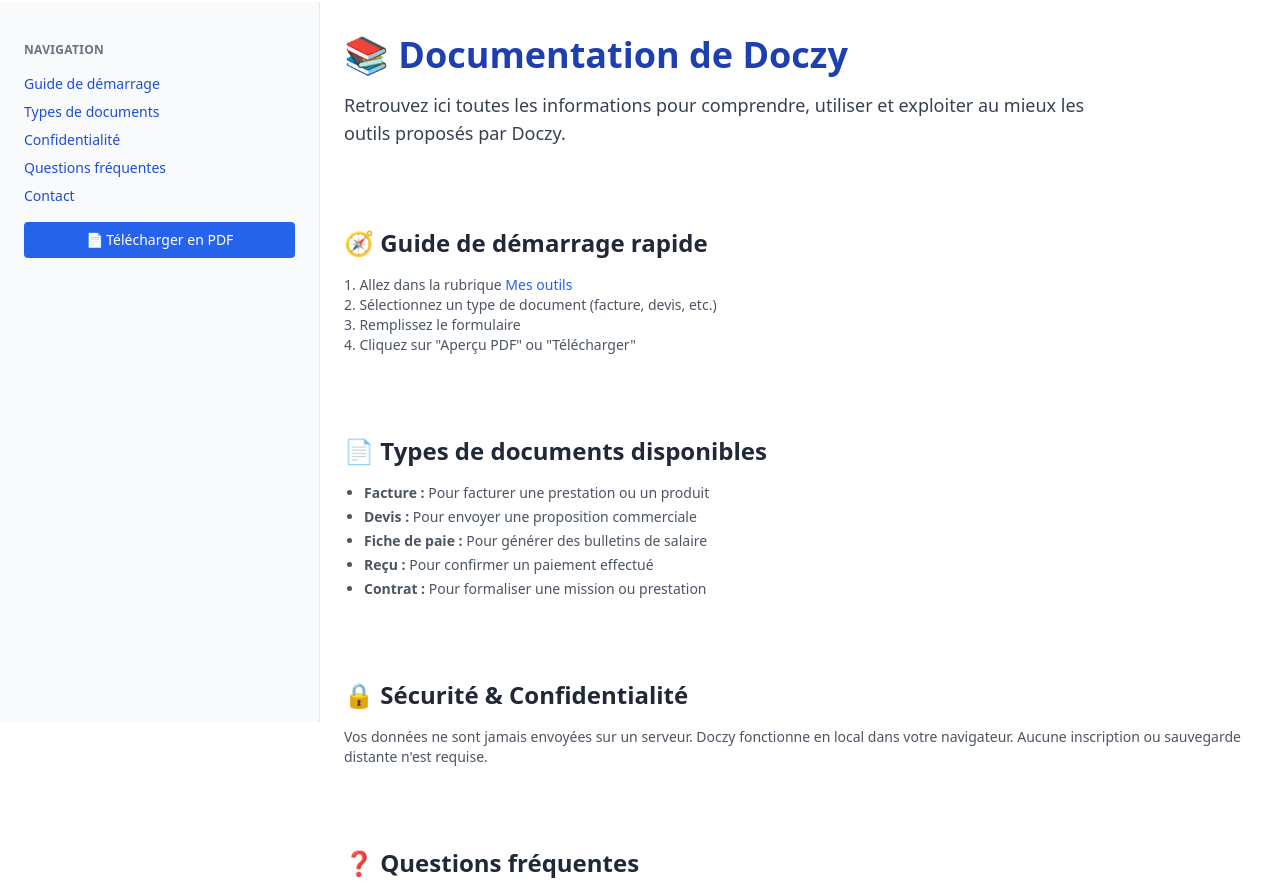
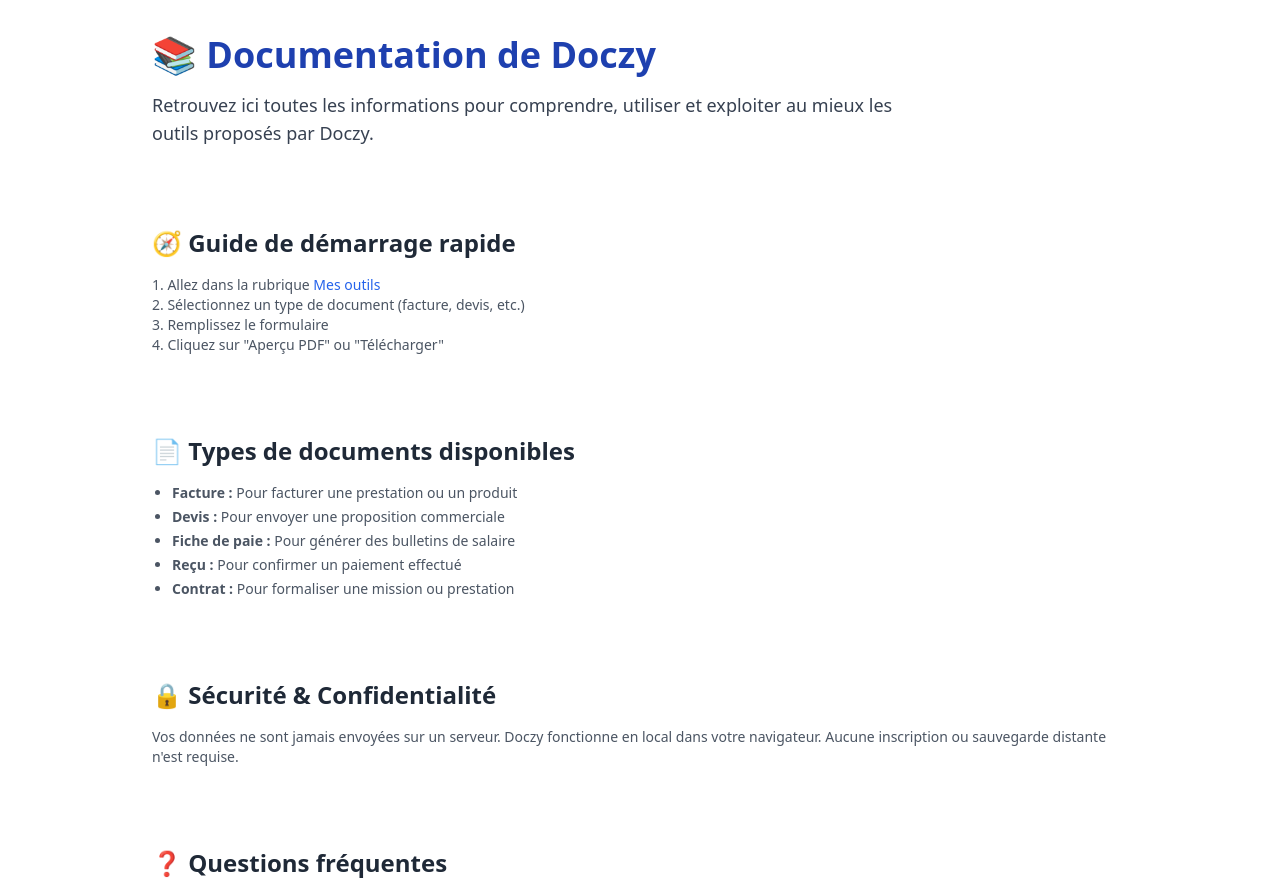
Before and after one commit to Ju-Henry1/Doczy, a Nuxt app: page /docs in a window 1280 px wide. Shown: the part 78-973 px from the top of the page. Built offline with nearby package versions, Linux system fonts and the light colour scheme.

Commit message:
VERSION 1 - Maj Doc

```diff
--- a/pages/docs.vue
+++ b/pages/docs.vue
@@ -1,26 +1,7 @@
 <template>
-    <div class="flex bg-white min-h-screen">
-      <!-- Table des matières -->
-      <aside class="hidden lg:block w-1/4 bg-gray-50 border-r px-6 py-10 fixed top-[80px] left-0 h-[calc(100vh-80px)] overflow-y-auto z-10">
-        <nav class="space-y-4 text-sm sticky">
-          <h2 class="text-xs uppercase tracking-wide text-gray-500 font-semibold mb-2">Navigation</h2>
-          <ul class="space-y-2">
-            <li><a href="#start" class="text-blue-700 hover:underline">Guide de démarrage</a></li>
-            <li><a href="#types" class="text-blue-700 hover:underline">Types de documents</a></li>
-            <li><a href="#privacy" class="text-blue-700 hover:underline">Confidentialité</a></li>
-            <li><a href="#faq" class="text-blue-700 hover:underline">Questions fréquentes</a></li>
-            <li><a href="#contact" class="text-blue-700 hover:underline">Contact</a></li>
-          </ul>
-          <div class="mt-8">
-            <button @click="downloadPDF" class="bg-blue-600 text-white px-4 py-2 rounded text-sm hover:bg-blue-700 w-full">
-              📄 Télécharger en PDF
-            </button>
-          </div>
-        </nav>
-      </aside>
-
-      <!-- Contenu -->
-      <main ref="pdfContent" class="lg:ml-[25%] px-6 py-12 max-w-5xl mx-auto space-y-20">
+  <div class="bg-white min-h-screen">
+    <!-- Contenu sans barre latérale -->
+    <main ref="pdfContent" class="px-6 py-12 max-w-5xl mx-auto space-y-20">
       <header>
         <h1 class="text-4xl font-bold text-blue-800 mb-4">📚 Documentation de Doczy</h1>
         <p class="text-gray-700 text-lg max-w-3xl">
@@ -92,45 +73,3 @@
     </main>
   </div>
 </template>
-
-  <script setup>
-  import { ref, onMounted } from 'vue'
-
-  const pdfContent = ref(null)
-  let jsPDF, html2canvas
-
-  onMounted(async () => {
-    jsPDF = (await import('jspdf')).default
-    html2canvas = (await import('html2canvas')).default
-  })
-
-  const downloadPDF = async () => {
-    if (!pdfContent.value) return
-    const canvas = await html2canvas(pdfContent.value, { scale: 2, useCORS: true })
-    const imgData = canvas.toDataURL('image/png')
-    const pdf = new jsPDF('p', 'mm', 'a4')
-    const pageWidth = pdf.internal.pageSize.getWidth()
-    const imgHeight = (canvas.height * pageWidth) / canvas.width
-    pdf.addImage(imgData, 'PNG', 0, 0, pageWidth, imgHeight)
-    pdf.save('documentation-doczy.pdf')
-  }
-  </script>
-
-  <style scoped>
-  .group summary span:last-child {
-    transition: transform 0.2s;
-  }
-  .group[open] summary span:last-child {
-    transform: rotate(180deg);
-  }
-  summary::-webkit-details-marker {
-    display: none;
-  }
-  summary {
-    list-style: none;
-    outline: none;
-  }
-  html {
-    scroll-behavior: smooth;
-  }
-  </style>
```
Also changed, not shown: nuxt.config.ts (line endings or trailing spaces). Lines whose indentation alone changed are shown as unchanged.
